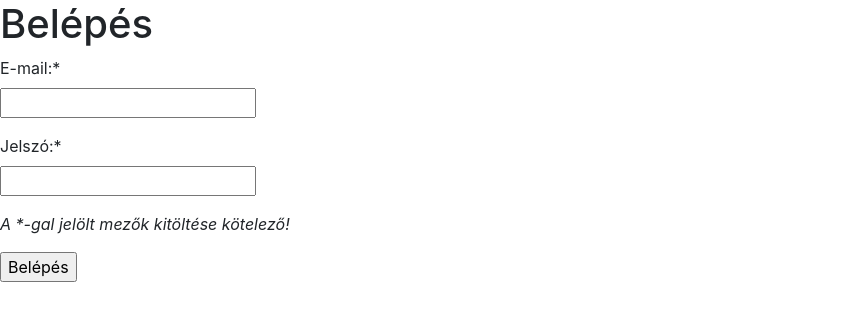
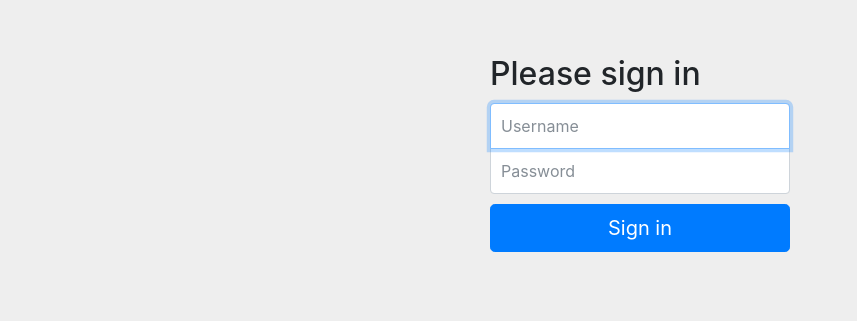
Before and after one commit to Nyolczas/I8I, a PHP site: page /pricelist/index.php in a window 1280 px wide. Shown: the top 321 px of the page, without its empty margins (0-857 px from the left). Run offline with PHP 8.4, Linux system fonts and the light colour scheme; some libraries are stand-ins or nearby versions; some web fonts are replaced.

Commit message:
pricelist / sign in

```diff
--- /dev/null
+++ b/pricelist/css/signin.css
@@ -0,0 +1,38 @@
+body {
+  padding-top: 40px;
+  padding-bottom: 40px;
+  background-color: #eee;
+}
+
+.form-signin {
+  max-width: 330px;
+  padding: 15px;
+  margin: 0 auto;
+}
+.form-signin .form-signin-heading,
+.form-signin .checkbox {
+  margin-bottom: 10px;
+}
+.form-signin .checkbox {
+  font-weight: 400;
+}
+.form-signin .form-control {
+  position: relative;
+  box-sizing: border-box;
+  height: auto;
+  padding: 10px;
+  font-size: 16px;
+}
+.form-signin .form-control:focus {
+  z-index: 2;
+}
+.form-signin input[type="text"] {
+  margin-bottom: -1px;
+  border-bottom-right-radius: 0;
+  border-bottom-left-radius: 0;
+}
+.form-signin input[type="password"] {
+  margin-bottom: 10px;
+  border-top-left-radius: 0;
+  border-top-right-radius: 0;
+}
--- a/pricelist/index.php
+++ b/pricelist/index.php
@@ -44,12 +44,27 @@ if (isset($_POST['rendben'])) {
         <meta name="viewport" content="width=device-width, initial-scale=1.0">
         <meta http-equiv="X-UA-Compatible" content="ie=edge">
         <title>Ügyfél Belépés</title>
-        <link rel="stylesheet" href="css/style.css">
         <!--    Bootstrap-->
         <link rel="stylesheet" href="https://maxcdn.bootstrapcdn.com/bootstrap/4.0.0-beta.2/css/bootstrap.min.css" integrity="sha384-PsH8R72JQ3SOdhVi3uxftmaW6Vc51MKb0q5P2rRUpPvrszuE4W1povHYgTpBfshb" crossorigin="anonymous">
+        <!-- Custom styles for this template -->
+        <link href="css/signin.css" rel="stylesheet">
     </head>
 
     <body>
+        <div class="container">
+            <form method="post" action="" class="form-signin">
+                <h2 class="form-signin-heading">Please sign in</h2>
+                <?php if (isset($hiba)) print $hiba; ?>
+                <label for="email" class="sr-only">Username</label>
+                <input type="text" id="email" name="email" class="form-control" placeholder="Username" required autofocus>
+                <label for="jelszo" class="sr-only">Password</label>
+                <input type="password" id="password" name="jelszo" class="form-control" placeholder="Password" required>
+                <button class="btn btn-lg btn-primary btn-block" id="rendben" name="rendben" type="submit">Sign in</button>
+            </form>
+
+        </div>
+        <!-- /container -->
+<!--
         <h1>Belépés</h1>
         <form method="post" action="">
             <?php if (isset($hiba)) print $hiba; ?>
@@ -60,6 +75,7 @@ if (isset($_POST['rendben'])) {
             <p><em>A *-gal jelölt mezők kitöltése kötelező!</em></p>
             <input type="submit" id="rendben" name="rendben" value="Belépés">
         </form>
+-->
         <!--	Bootstrap-->
         <script src="https://code.jquery.com/jquery-3.2.1.slim.min.js" integrity="sha384-KJ3o2DKtIkvYIK3UENzmM7KCkRr/rE9/Qpg6aAZGJwFDMVNA/GpGFF93hXpG5KkN" crossorigin="anonymous"></script>
         <script src="https://cdnjs.cloudflare.com/ajax/libs/popper.js/1.12.3/umd/popper.min.js" integrity="sha384-vFJXuSJphROIrBnz7yo7oB41mKfc8JzQZiCq4NCceLEaO4IHwicKwpJf9c9IpFgh" crossorigin="anonymous"></script>
```
